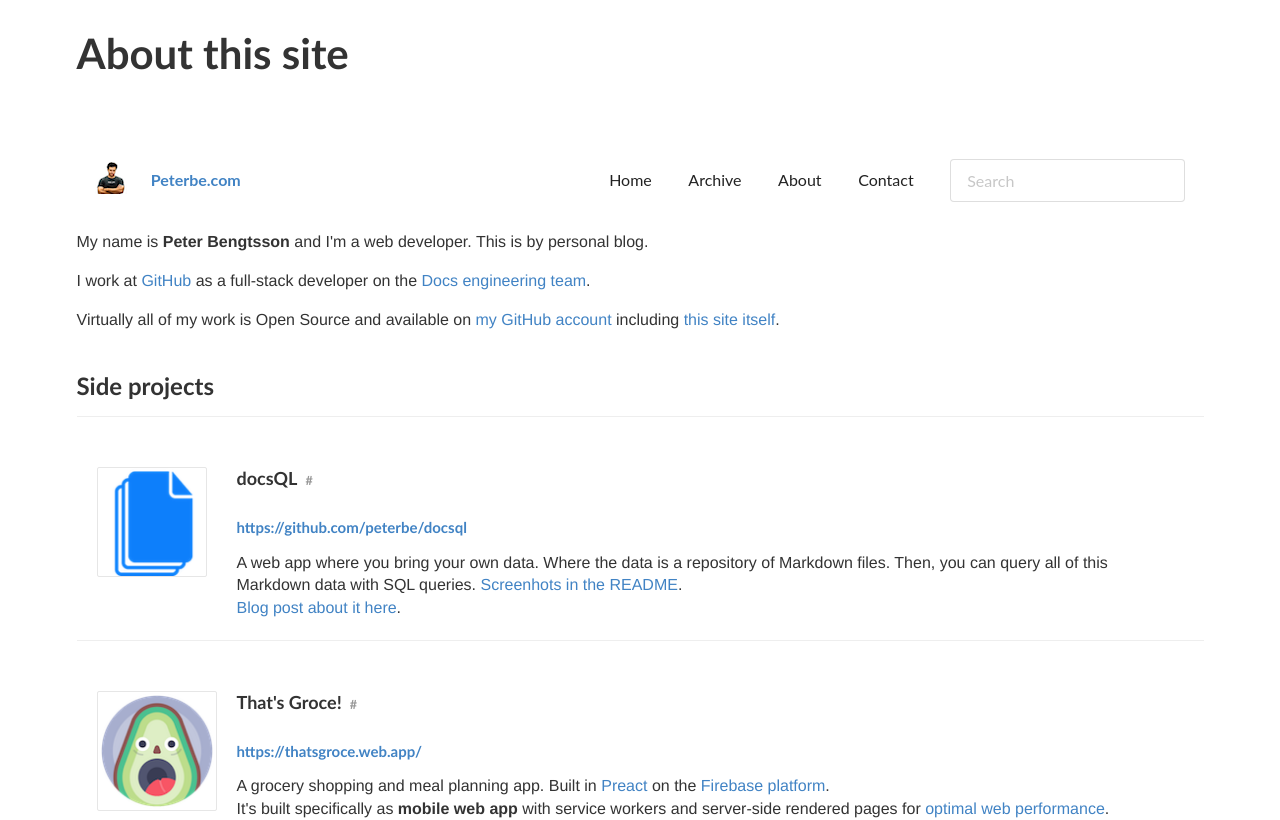
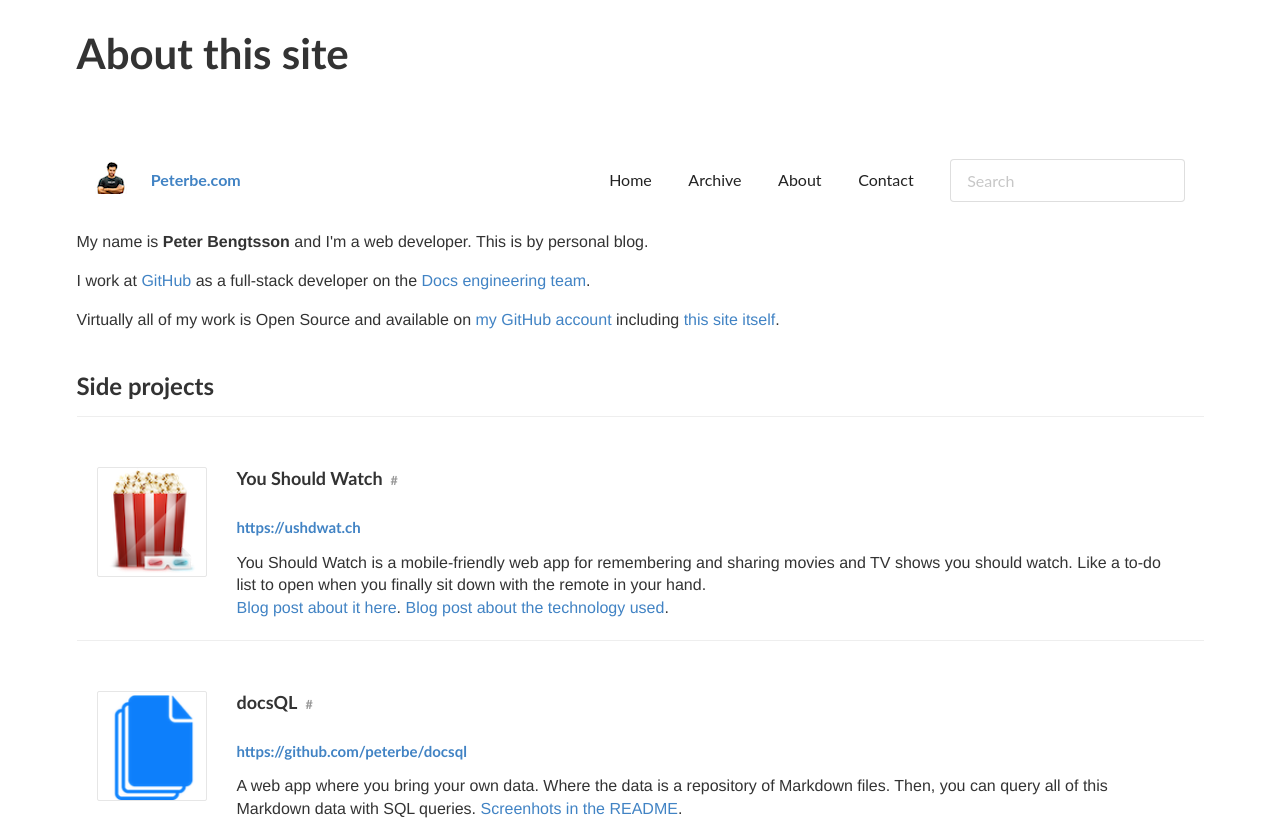
Before and after one commit to peterbe/next-peterbecom, a Next.js app: page /about in a window 1280 px wide. Shown: the top 820 px of the page. Built offline with nearby package versions, Linux system fonts and the light colour scheme.

Commit message:
about You Should Watch

```diff
--- a/src/components/about.tsx
+++ b/src/components/about.tsx
@@ -38,6 +38,48 @@
 
       <div className={styles.projects}>
         <h2>Side projects</h2>
+
+        <div className={styles.project} id="youshouldwatch">
+          <div className={styles.screenshot}>
+            <a href="https://ushdwat.ch" title="You Should Watch">
+              <Image
+                src="/about/youshouldwatch.png"
+                alt="You Should Watch"
+                width={110}
+                height={110}
+              />
+            </a>
+          </div>
+          <div className="rest">
+            <h3>
+              You Should Watch
+              <a
+                href="#youshouldwatch"
+                title="Link to this section"
+                className={styles.perm}
+              >
+                #
+              </a>
+            </h3>
+            <h4>
+              <a href="https://ushdwat.ch">https://ushdwat.ch</a>
+            </h4>
+            <p>
+              You Should Watch is a mobile-friendly web app for remembering and
+              sharing movies and TV shows you should watch. Like a to-do list to
+              open when you finally sit down with the remote in your hand.
+              <br />
+              <Link href="/plog/announcing-you-should-watch">
+                Blog post about it here
+              </Link>
+              .{" "}
+              <Link href="/plog/the-technology-behind-you-should-watch">
+                Blog post about the technology used
+              </Link>
+              .
+            </p>
+          </div>
+        </div>
 
         <div className={styles.project} id="docsql">
           <div className={styles.screenshot}>
```
Also changed, not shown: public/about/youshouldwatch.png (added).
